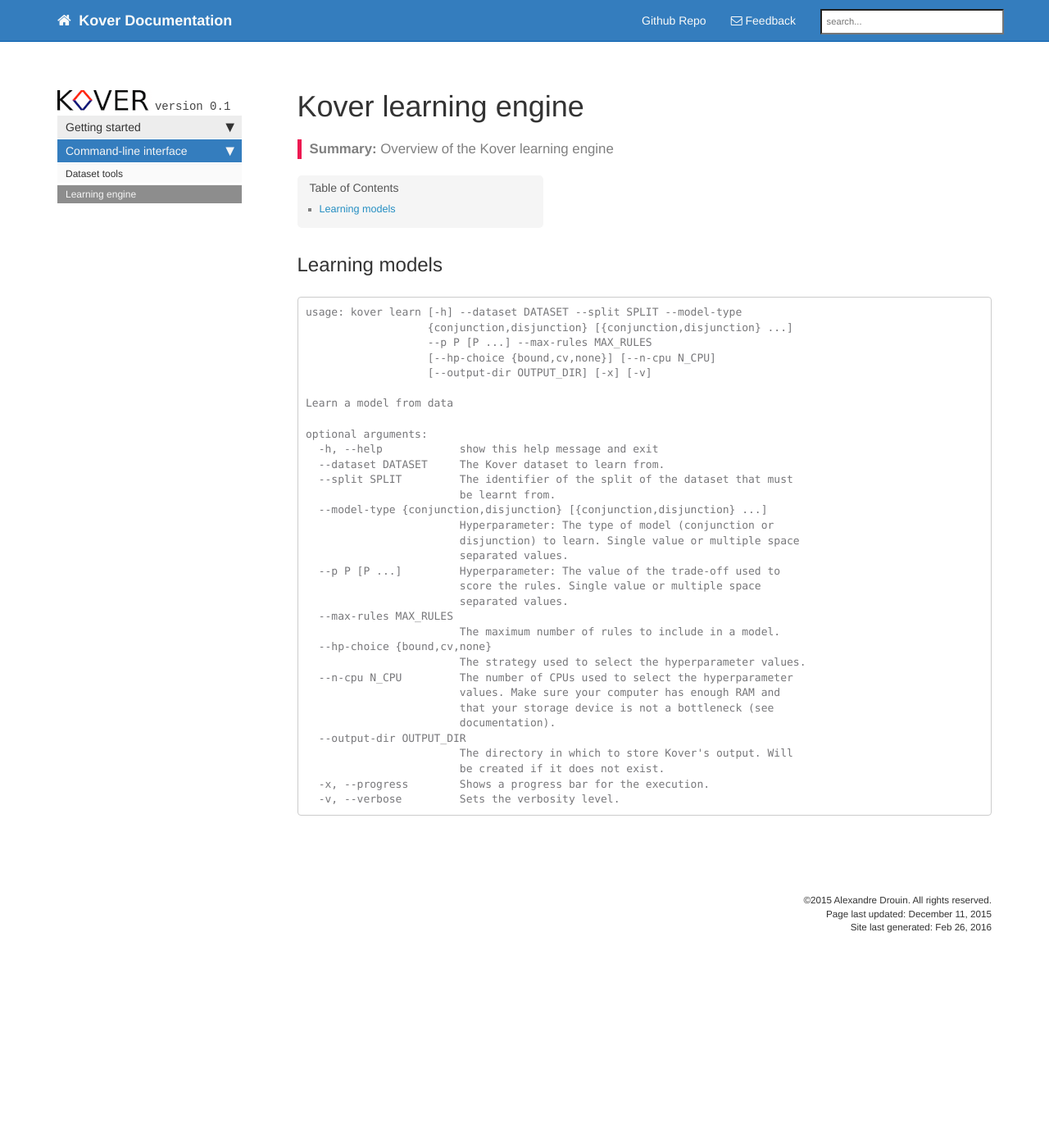
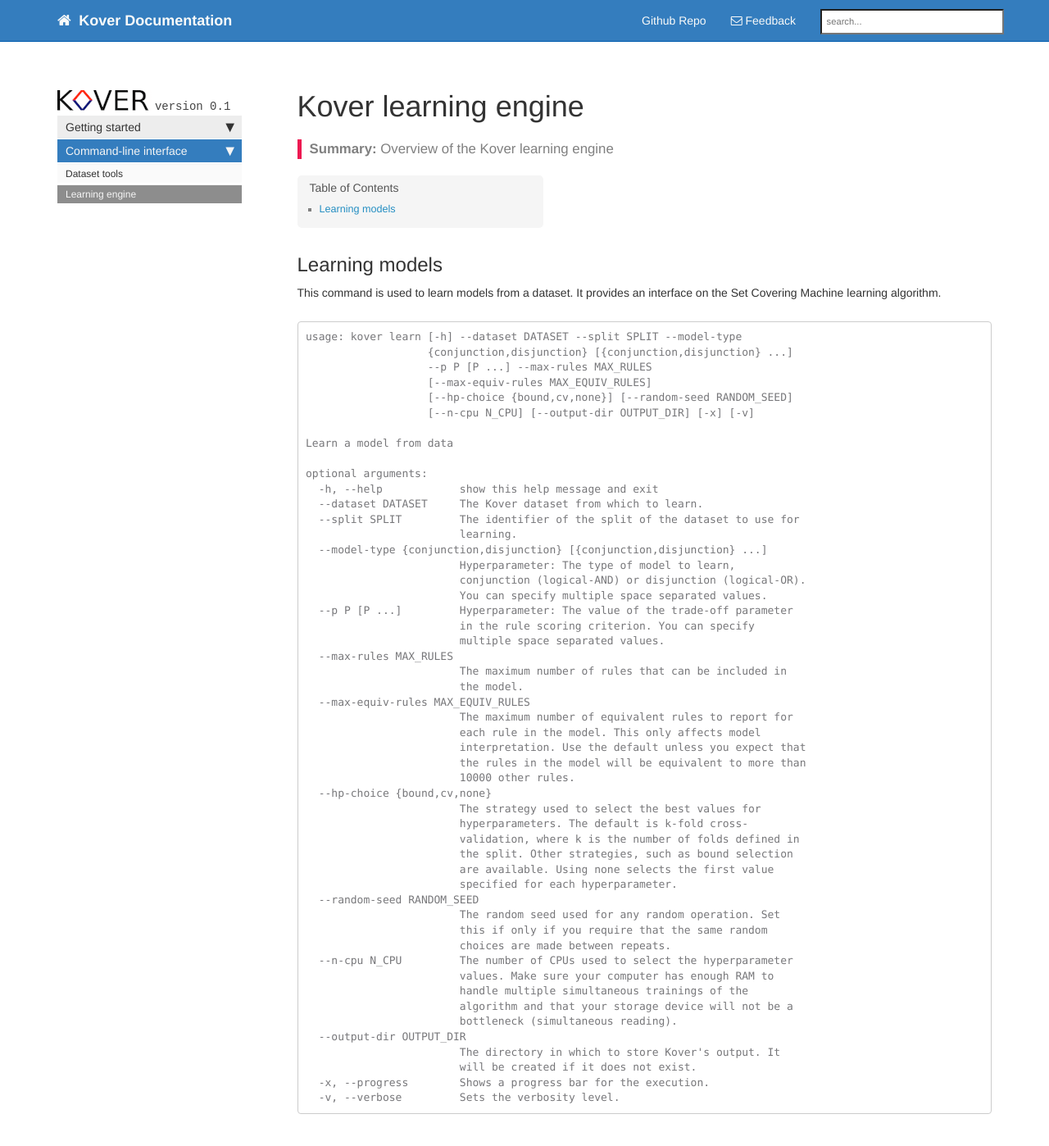
Before and after one commit to aldro61/kover, a Jekyll site: the page built from doc_learning.md, in a window 1280 px wide and 1400 px high. Shown: the whole window at 82% size. Built offline with Jekyll 4.4.1, drawn with Linux system fonts in a browser that asks for light colours; nearby versions of some CDN libraries; library files that are not in the unit come from our copies; Markdown is read by kramdown in place of the engine named in the settings; comment, search, counter and statistics services are not loaded; some of the changed text lies outside the part shown.

Commit message:
Updated documentation of the command line interface

````diff
--- a/_data/strings.yml
+++ b/_data/strings.yml
@@ -3,4 +3,4 @@
 # placed here for translation purposes
 search_placeholder_text: search...
 search_no_results_text: No results found.
-copyright_line: "&copy;2015 Alexandre Drouin. All rights reserved."
+copyright_line: "&copy;2016 Alexandre Drouin. All rights reserved."
--- a/doc_learning.md
+++ b/doc_learning.md
@@ -2,44 +2,65 @@
 title: Kover learning engine
 tags:
 keywords: learning, engine, set covering machine, SCM, kover, genomics, k-mer, machine learning
-last_updated: December 11, 2015
+last_updated: February 25, 2016
 summary: "Overview of the Kover learning engine"
 ---
 
 ## Learning models
 
+This command is used to learn models from a dataset. It provides an interface on the Set Covering Machine learning
+algorithm.
+
 ```
 usage: kover learn [-h] --dataset DATASET --split SPLIT --model-type
                    {conjunction,disjunction} [{conjunction,disjunction} ...]
                    --p P [P ...] --max-rules MAX_RULES
-                   [--hp-choice {bound,cv,none}] [--n-cpu N_CPU]
-                   [--output-dir OUTPUT_DIR] [-x] [-v]
+                   [--max-equiv-rules MAX_EQUIV_RULES]
+                   [--hp-choice {bound,cv,none}] [--random-seed RANDOM_SEED]
+                   [--n-cpu N_CPU] [--output-dir OUTPUT_DIR] [-x] [-v]
 
 Learn a model from data
 
 optional arguments:
   -h, --help            show this help message and exit
-  --dataset DATASET     The Kover dataset to learn from.
-  --split SPLIT         The identifier of the split of the dataset that must
-                        be learnt from.
+  --dataset DATASET     The Kover dataset from which to learn.
+  --split SPLIT         The identifier of the split of the dataset to use for
+                        learning.
   --model-type {conjunction,disjunction} [{conjunction,disjunction} ...]
-                        Hyperparameter: The type of model (conjunction or
-                        disjunction) to learn. Single value or multiple space
-                        separated values.
-  --p P [P ...]         Hyperparameter: The value of the trade-off used to
-                        score the rules. Single value or multiple space
-                        separated values.
+                        Hyperparameter: The type of model to learn,
+                        conjunction (logical-AND) or disjunction (logical-OR).
+                        You can specify multiple space separated values.
+  --p P [P ...]         Hyperparameter: The value of the trade-off parameter
+                        in the rule scoring criterion. You can specify
+                        multiple space separated values.
   --max-rules MAX_RULES
-                        The maximum number of rules to include in a model.
+                        The maximum number of rules that can be included in
+                        the model.
+  --max-equiv-rules MAX_EQUIV_RULES
+                        The maximum number of equivalent rules to report for
+                        each rule in the model. This only affects model
+                        interpretation. Use the default unless you expect that
+                        the rules in the model will be equivalent to more than
+                        10000 other rules.
   --hp-choice {bound,cv,none}
-                        The strategy used to select the hyperparameter values.
+                        The strategy used to select the best values for
+                        hyperparameters. The default is k-fold cross-
+                        validation, where k is the number of folds defined in
+                        the split. Other strategies, such as bound selection
+                        are available. Using none selects the first value
+                        specified for each hyperparameter.
+  --random-seed RANDOM_SEED
+                        The random seed used for any random operation. Set
+                        this if only if you require that the same random
+                        choices are made between repeats.
   --n-cpu N_CPU         The number of CPUs used to select the hyperparameter
-                        values. Make sure your computer has enough RAM and
-                        that your storage device is not a bottleneck (see
-                        documentation).
+                        values. Make sure your computer has enough RAM to
+                        handle multiple simultaneous trainings of the
+                        algorithm and that your storage device will not be a
+                        bottleneck (simultaneous reading).
   --output-dir OUTPUT_DIR
-                        The directory in which to store Kover's output. Will
-                        be created if it does not exist.
+                        The directory in which to store Kover's output. It
+                        will be created if it does not exist.
   -x, --progress        Shows a progress bar for the execution.
   -v, --verbose         Sets the verbosity level.
 ```
````
Also changed, not shown: doc_dataset.md (+69 -27 lines).
